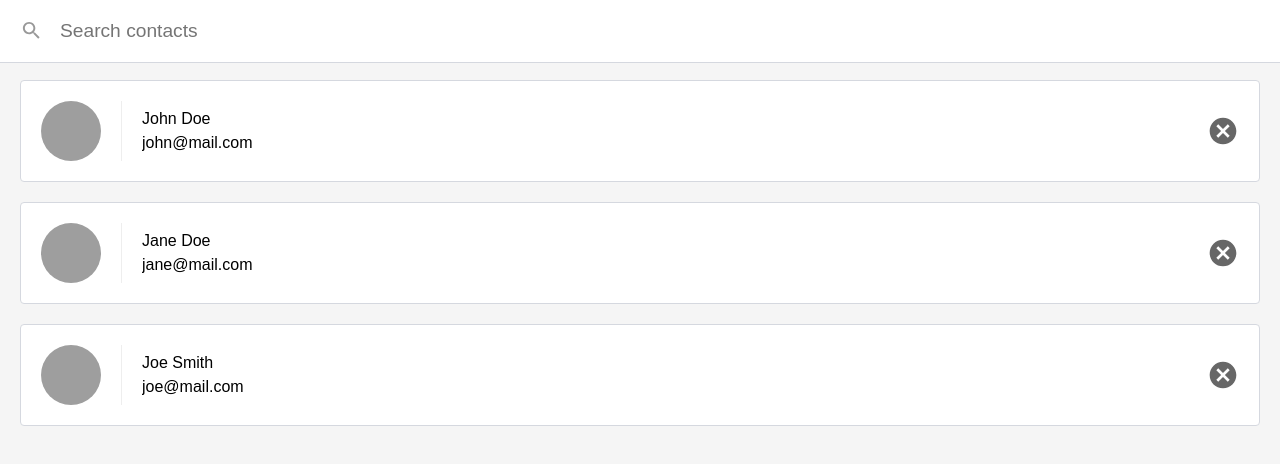
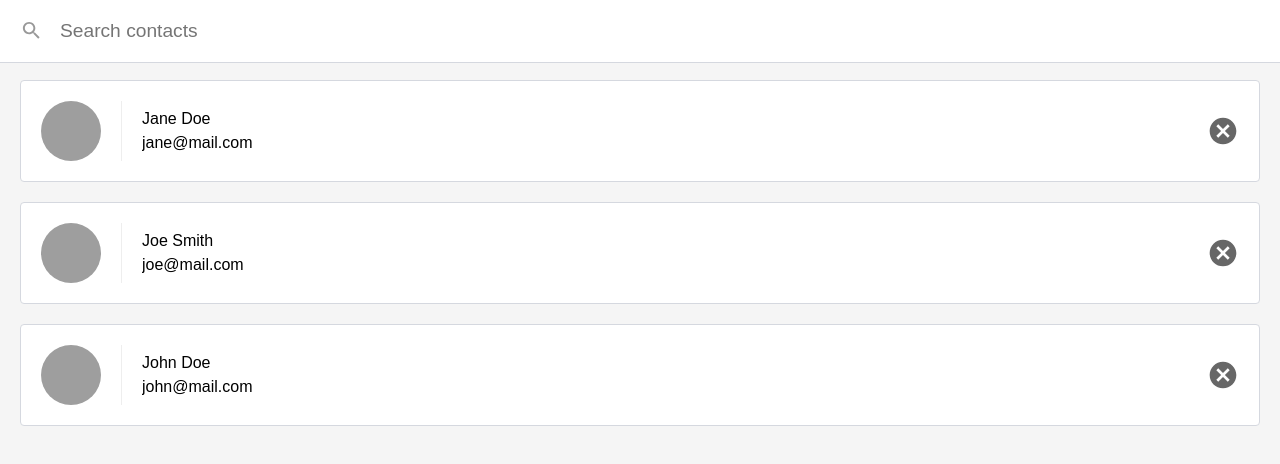
Before and after one commit to mkalpana/km-react-contacts, a React (Create React App) app: page / in a window 1280 px wide. Shown: the top 464 px of the page. Built offline with nearby package versions, Linux system fonts and the light colour scheme.

Commit message:
Added search functionality.

```diff
--- a/package.json
+++ b/package.json
@@ -3,10 +3,12 @@
   "version": "0.1.0",
   "private": true,
   "dependencies": {
+    "escape-string-regexp": "^1.0.5",
     "prop-types": "^15.5.10",
     "react": "^15.6.1",
     "react-dom": "^15.6.1",
-    "react-scripts": "1.0.10"
+    "react-scripts": "1.0.10",
+    "sort-by": "^1.2.0"
   },
   "scripts": {
     "start": "react-scripts start",
--- a/src/ListContacts.js
+++ b/src/ListContacts.js
@@ -1,5 +1,7 @@
 import React, {Component} from 'react';
 import PropTypes from 'prop-types';
+import escapeRegExp from 'escape-string-regexp';
+import sortBy from 'sort-by';
 
 class ListContacts extends Component {
   static propTypes = {
@@ -21,6 +23,17 @@
 
   render() {
     const { contacts, onDeleteContact } = this.props;
+    const { query } = this.state;
+    let showingContacts = [];
+
+    if (query) {
+      const match = new RegExp(escapeRegExp(query), 'i');
+      showingContacts = contacts.filter(contact => match.test(contact.name));
+    } else {
+      showingContacts = contacts;
+    }
+    showingContacts.sort(sortBy('name'));
+
     return (
       <div className="list-contacts">
         <div className="list-contacts-top">
@@ -28,13 +41,13 @@
             className="search-contacts"
             type="text"
             placeholder="Search contacts"
-            value={this.state.query}
+            value={query}
             onChange={(event) => this.updateQuery(event.target.value)}
           />
         </div>
         <ol className="contact-list">
           {
-            contacts.map(contact => (
+            showingContacts.map(contact => (
               <li key={contact.id} className="contact-list-item">
                 <div className="contact-avatar" style={{
                   backgroundImage: `url(${contact.avatarURL})`
```
